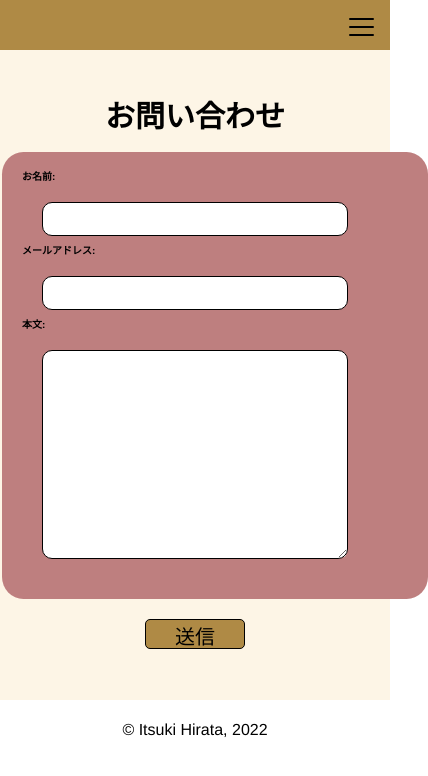
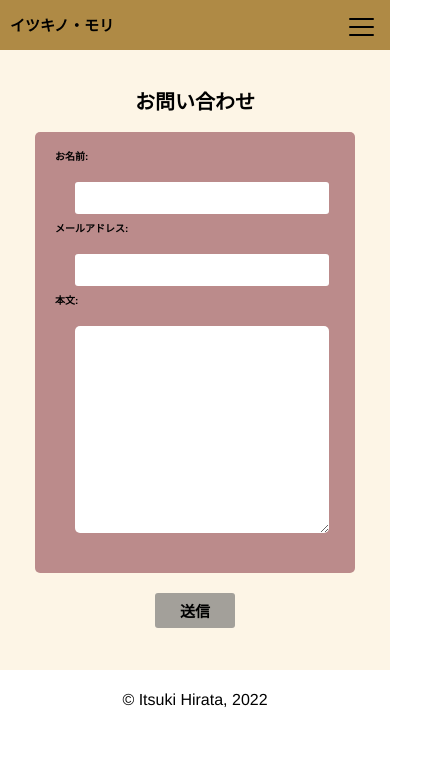
Before and after one commit to itsukiillust/itsuki.no.mori, a plain HTML site: page contact.html in a window 390 px wide. Shown: the whole page, 428 px wide, since content can reach past the window. Drawn offline with nearby package versions, Linux system fonts and the light colour scheme.

Commit message:
お問い合わせ（540px）修正

```diff
--- a/contact.html
+++ b/contact.html
@@ -11,7 +11,7 @@
 <body>
     <header id="head">
         <div class="header-left">
-            <a href="index.html#head", class="headlogo">イツキノ・モリ</a>
+            <a href="index.html#head", class="headlogo2">イツキノ・モリ</a>
         </div>
         <div class="header-right">
 
--- a/style.css
+++ b/style.css
@@ -25,7 +25,7 @@ header div {
     justify-content: center;
 }
 
-.headlogo {
+.headlogo .headlogo2 {
     margin-left: 40px;
     font-size: 50px;
     font-weight: bold;
@@ -161,9 +161,15 @@ header div {
     }
 
     .headlogo {
+        display: none;
+    }
+
+    .headlogo2 {
         margin-left: 10px;
         font-size: 15px;
-        display: none;
+        font-weight: bold;
+        color: black;
+        text-decoration: none;
     }
 
    .drawer_open {
@@ -949,7 +955,7 @@ header div {
 @media screen and (max-width: 540px) {
     .main4 {
         width: 100%;
-        height: 650px;
+        height: 620px;
         background: oldlace;
         background-image: none;
         background-size: cover;
@@ -960,17 +966,17 @@ header div {
     }
 
     .main4 h1 {
-        font-size: 30px;
+        font-size: 20px;
     }
 
     .form {
-        background:rgb(190, 127, 127);
+        background: rgb(187, 139, 139);
         display: flex;
         flex-direction: column;
-        width: 100%;
+        width: 280px;
         margin: 20px 0;
         padding: 20px;
-        border-radius: 5%;
+        border-radius: 5px;
     }
 
     .input {
@@ -989,30 +995,32 @@ header div {
     }
 
     .name, .email {
-        width: 300px;
+        width: 250px;
         height: 30px;
         margin-bottom: 10px;
-        border-radius: 10px;
-        border: 0.5px solid black;
+        border-radius: 3px;
+        border: none;
     }
 
     .message {
         padding-top: 5px;
-        width: 300px;
+        width: 250px;
         height: 200px;
         margin-bottom: 20px;
-        border-radius: 10px;
-        border: 0.5px solid black;
+        border-radius: 5px;
+        border: none;
     }
 
     .submit {
-        width: 100px;
-        height: 30px;
-        background-color: rgb(175, 138, 69);
-        border: 0.5px solid black;
-        font-size: 20px;
-        font-weight: normal;
-        border-radius: 5px;
+        width: 80px;
+        height: 35px;
+        background-color: rgb(163, 160, 154);
+        border: none;
+        font-size: 15px;
+        border-radius: 3px;
+        font-weight: bold;
+        font-family: "游ゴシック", YuGothic, "Hiragino Kaku Gothic ProN", "Helvetica", Meiryo, sans-serif;
+
     }
 }
 
```
